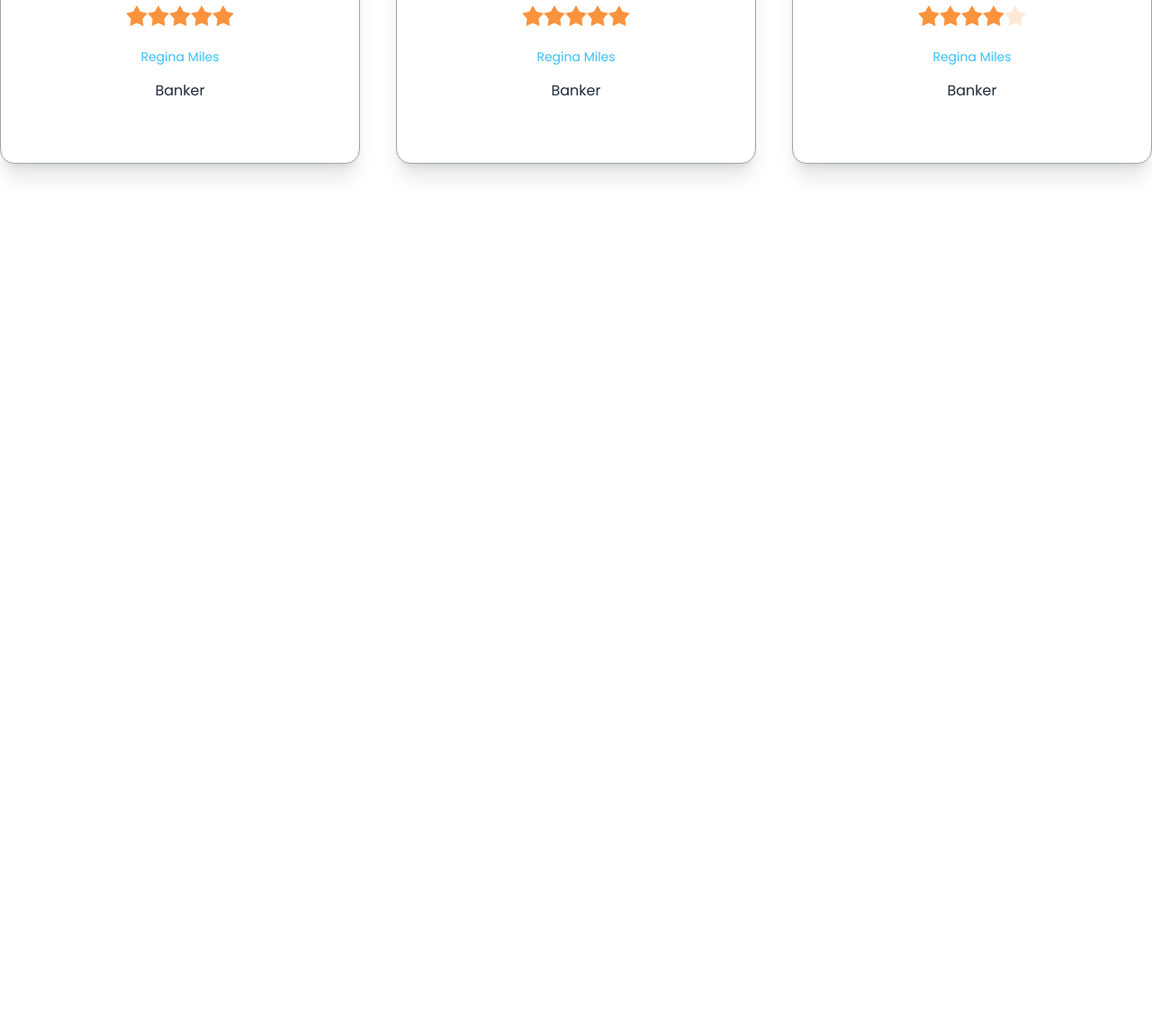
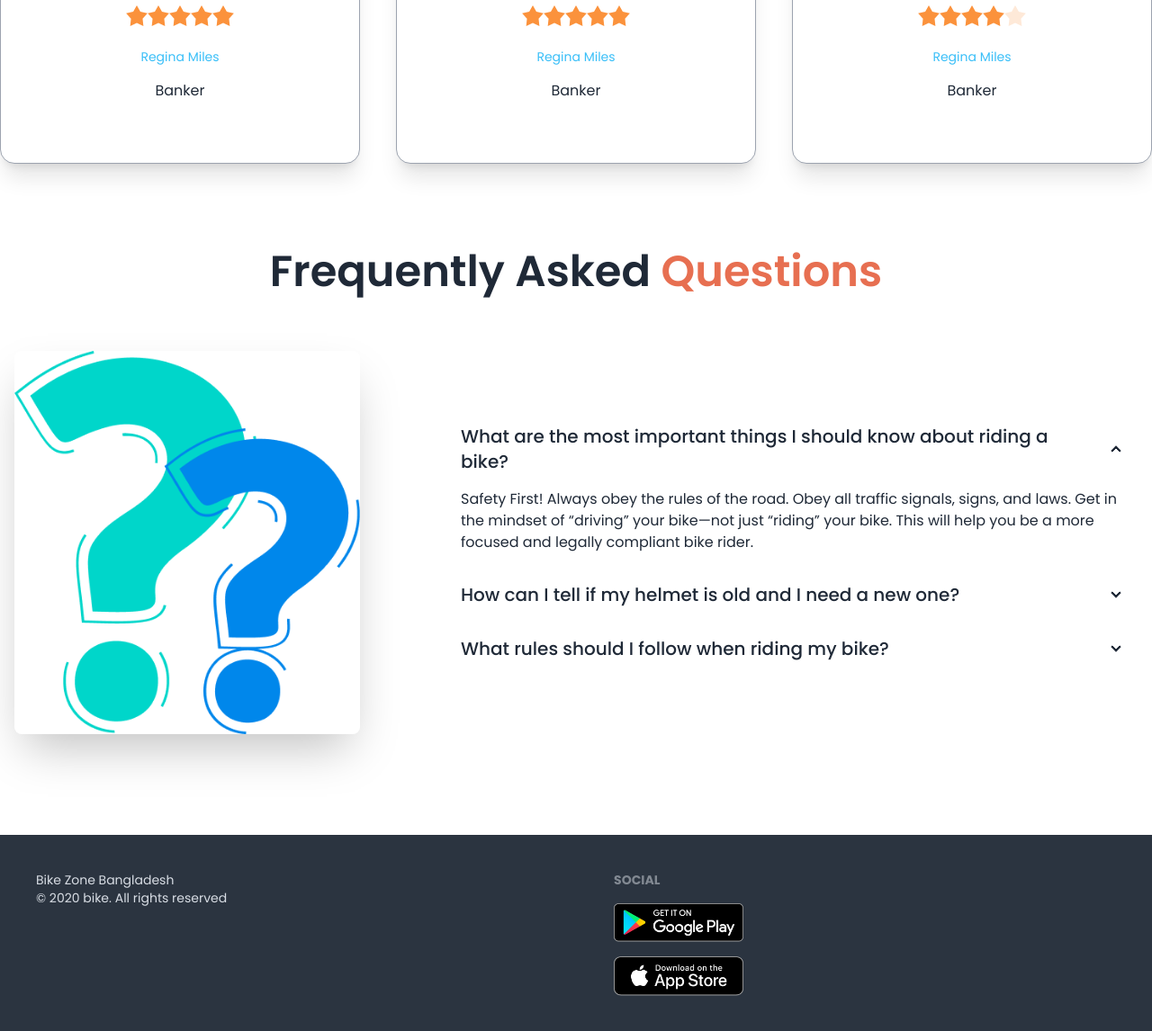
Before and after one commit to nasif07/bike-shop, a plain HTML site: page index.html in a window 1280 px wide. Shown: the part 1870-3016 px from the top of the page at 90% size. Before the commit the page ends 2148 px from the top, so only its background shows below. Drawn offline with nearby package versions, Linux system fonts and the light colour scheme.

Commit message:
added footer section

```diff
--- a/index.html
+++ b/index.html
@@ -254,7 +254,56 @@
           </div>
         </div>
       </section>
+      <!-- FAQ -->
+      <section class="my-24">
+        <h3 class="text-5xl font-semibold text-center mb-12">Frequently Asked<span class="text-bike-primary"> Questions</span></h3>
+        <div class="hero">
+          <div class="hero-content flex-col lg:flex-row lg:gap-24">
+            <img src="images/others/faq.png" class="lg:max-w-sm w-3/4 rounded-lg shadow-2xl" />
+            <div>
+              <div class="collapse collapse-arrow">
+                <input type="radio" name="my-accordion-2" checked="checked" />
+                <div class="collapse-title text-xl font-medium">
+                  What are the most important things I should know about riding a bike?
+                </div>
+                <div class="collapse-content">
+                  <p>Safety First! Always obey the rules of the road. Obey all traffic signals, signs, and laws. Get in the mindset of “driving” your bike—not just “riding” your bike. This will help you be a more focused and legally compliant bike rider. </p>
+                </div>
+              </div>
+              <div class="collapse collapse-arrow">
+                <input type="radio" name="my-accordion-2" />
+                <div class="collapse-title text-xl font-medium">
+                  How can I tell if my helmet is old and I need a new one?
+                </div>
+                <div class="collapse-content">
+                  <p>Safety First! Always obey the rules of the road. Obey all traffic signals, signs, and laws. Get in the mindset of “driving” your bike—not just “riding” your bike. This will help you be a more focused and legally compliant bike rider. </p>
+                </div>
+              </div>
+              <div class="collapse collapse-arrow">
+                <input type="radio" name="my-accordion-2" />
+                <div class="collapse-title text-xl font-medium">
+                  What rules should I follow when riding my bike?
+                </div>
+                <div class="collapse-content">
+                  <p>Safety First! Always obey the rules of the road. Obey all traffic signals, signs, and laws. Get in the mindset of “driving” your bike—not just “riding” your bike. This will help you be a more focused and legally compliant bike rider. </p>
+                </div>
+              </div>
+            </div>
+          </div>
+        </div>
+      </section>
     </main>
-    <footer></footer>
+    <footer class="footer p-10 bg-neutral text-neutral-content">
+      <div>
+        <p>Bike Zone Bangladesh<br/>© 2020 bike. All rights reserved</p>
+      </div>
+      <div>
+        <span class="footer-title">Social</span>
+        <div class="grid grid-cols-1 gap-4">
+          <a><img class="w-36" src="images/others/android.png" alt=""></a>
+          <a><img class="w-36" src="images/others/ios.png" alt=""></a>
+        </div>
+      </div>
+    </footer>
 </body>
 </html>
```
